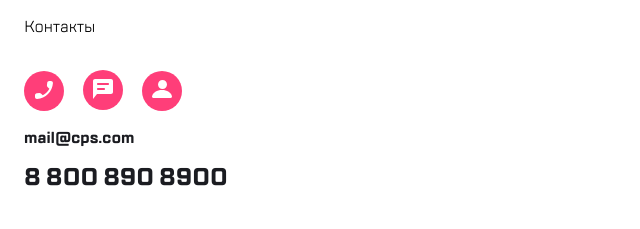
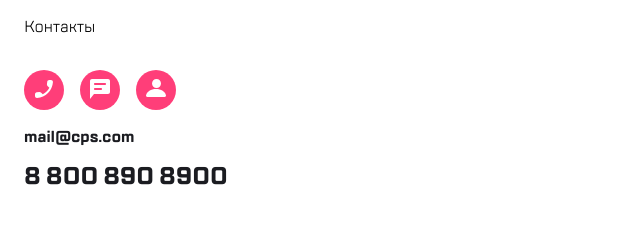
Before and after one commit to PlymBum/kata_1.3, a plain HTML site: page menu.html in a window 1280 px wide. Shown: the part 474-703 px from the top of the page, 0-640 px from the left. Drawn offline with Linux system fonts and the light colour scheme.

Commit message:
выравнивание кнопок футера

```diff
--- a/styles/menu_style.css
+++ b/styles/menu_style.css
@@ -146,7 +146,9 @@ a {
 .footer {}
 
 .footer__contact-us {
-    float: left;
+    /* float: left; */
+    display: flex;
+    flex-direction: row;
     margin-left: 8px;
     margin-bottom: 16px;
 }
@@ -158,13 +160,15 @@ a {
 
 /* .footer__btn--call {
     background: url(../assets/img/call.svg) no-repeat 50% 50%;
-}
+}*/
 
-.footer__btn--msg {
+
+/* .footer__btn--msg {
     background: url(../assets/img/chat.svg) no-repeat 50% 50%;
-}
+} */
 
-.footer__btn--profile {
+
+/*.footer__btn--profile {
     background: url(../assets/img/profile.svg) no-repeat 50% 50%;
 } */
 
```
